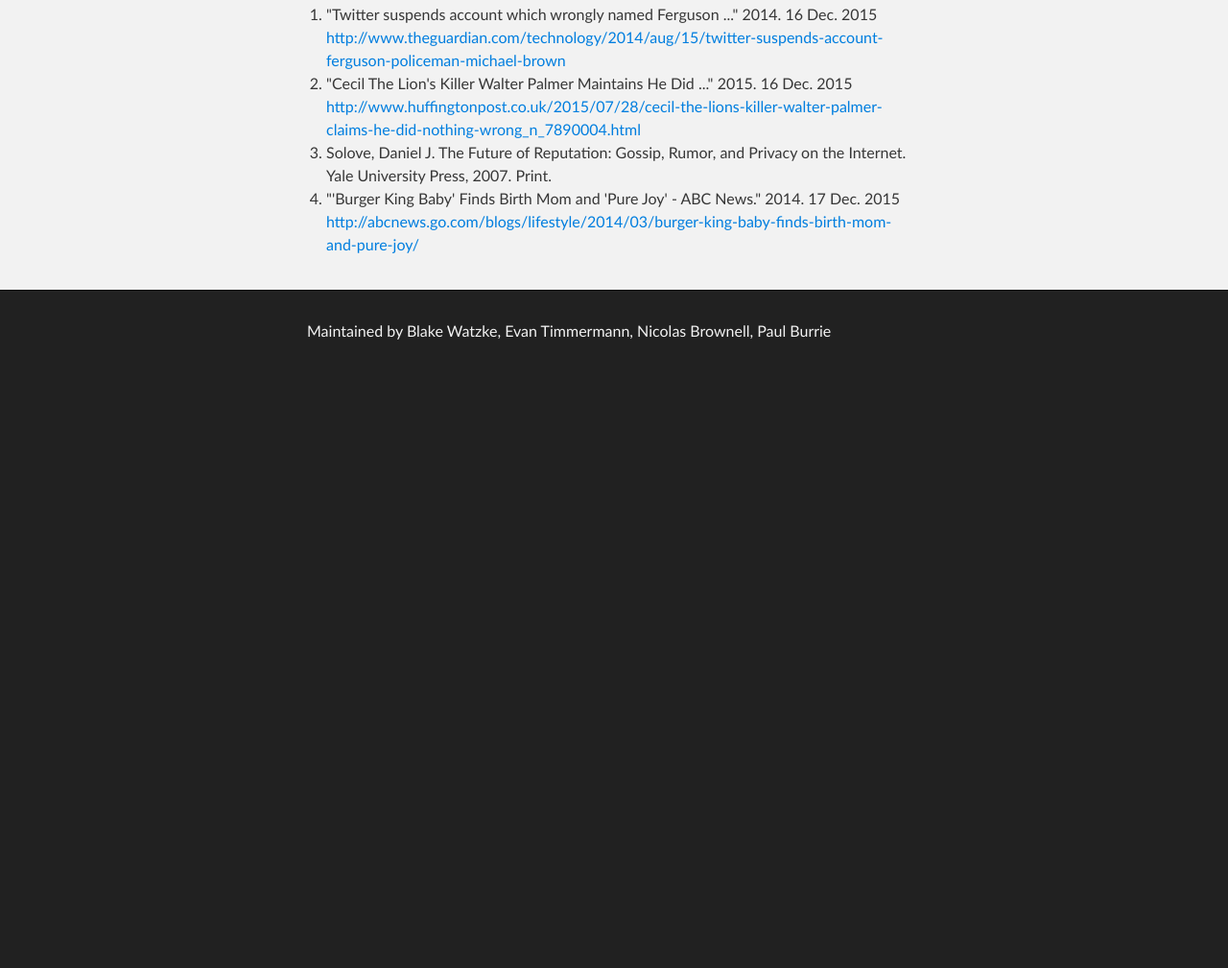
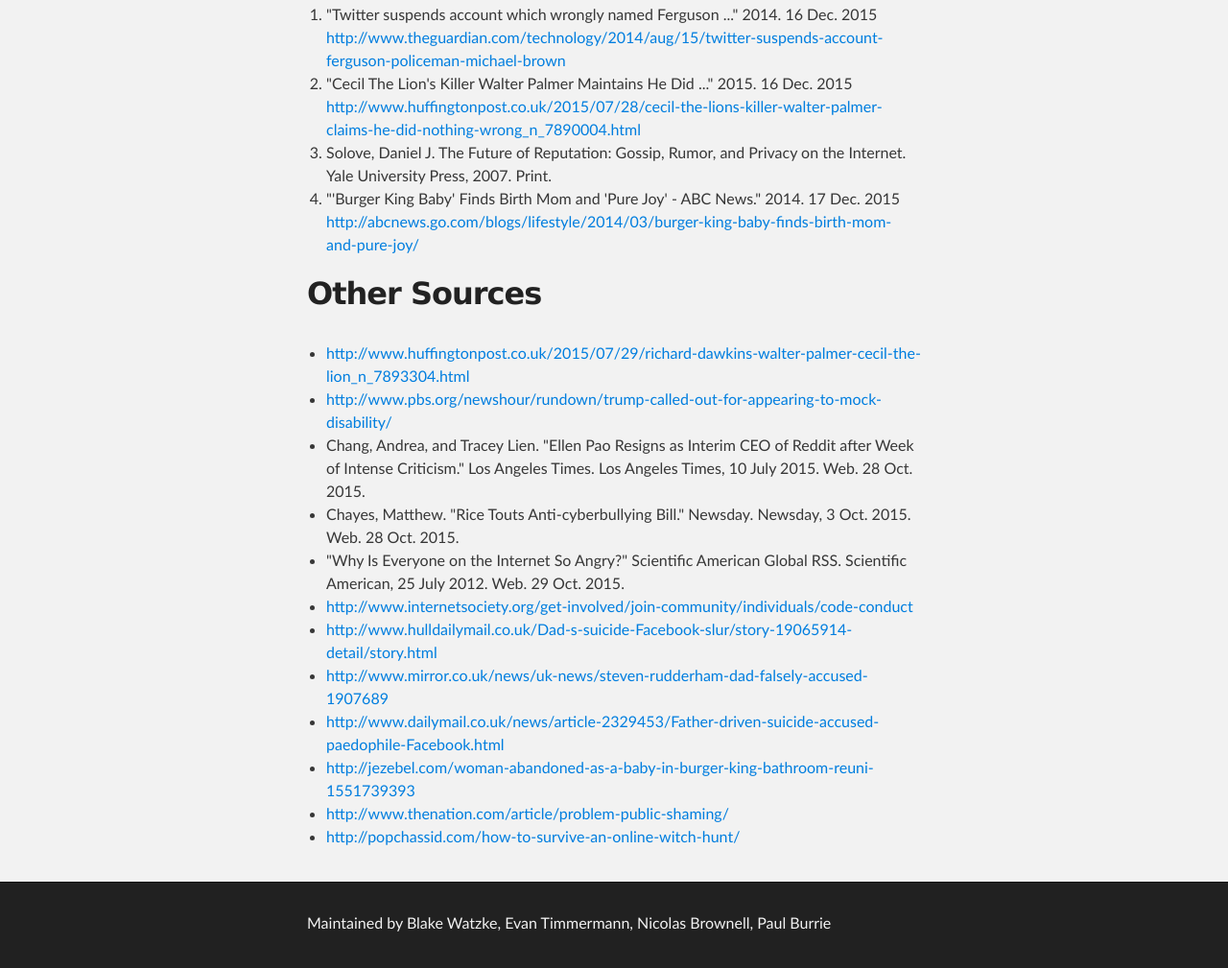
Before and after one commit to burriep/CS395-FinalProject, a plain HTML site: page References/index.html in a window 1280 px wide. Shown: the part 299-1308 px from the top of the page at 96% size. Before the commit the page ends 800 px from the top, so only its background shows below. Drawn offline with Linux system fonts and the light colour scheme.

Commit message:
Added more references

```diff
--- a/References/index.html
+++ b/References/index.html
@@ -36,6 +36,21 @@
         <li id="Ref3">Solove, Daniel J. The Future of Reputation: Gossip, Rumor, and Privacy on the Internet. Yale University Press, 2007. Print.</li>
         <li id="Ref4">"'Burger King Baby' Finds Birth Mom and 'Pure Joy' - ABC News." 2014. 17 Dec. 2015 <a href="http://abcnews.go.com/blogs/lifestyle/2014/03/burger-king-baby-finds-birth-mom-and-pure-joy/" target="_blank">http://abcnews.go.com/blogs/lifestyle/2014/03/burger-king-baby-finds-birth-mom-and-pure-joy/</a></li>
       </ol>
+      <h2>Other Sources</h2>
+      <ul>
+        <li><a href="http://www.huffingtonpost.co.uk/2015/07/29/richard-dawkins-walter-palmer-cecil-the-lion_n_7893304.html" target="_blank">http://www.huffingtonpost.co.uk/2015/07/29/richard-dawkins-walter-palmer-cecil-the-lion_n_7893304.html</a></li>
+        <li><a href="http://www.pbs.org/newshour/rundown/trump-called-out-for-appearing-to-mock-disability/" target="_blank">http://www.pbs.org/newshour/rundown/trump-called-out-for-appearing-to-mock-disability/</a></li>
+        <li>Chang, Andrea, and Tracey Lien. "Ellen Pao Resigns as Interim CEO of Reddit after Week of Intense Criticism." Los Angeles Times. Los Angeles Times, 10 July 2015. Web. 28 Oct. 2015.</li>
+        <li>Chayes, Matthew. "Rice Touts Anti-cyberbullying Bill." Newsday. Newsday, 3 Oct. 2015. Web. 28 Oct. 2015. </li>
+        <li>"Why Is Everyone on the Internet So Angry?" Scientific American Global RSS. Scientific American, 25 July 2012. Web. 29 Oct. 2015.</li>
+        <li><a href="http://www.internetsociety.org/get-involved/join-community/individuals/code-conduct" target="_blank">http://www.internetsociety.org/get-involved/join-community/individuals/code-conduct</a></li>
+        <li><a href="http://www.hulldailymail.co.uk/Dad-s-suicide-Facebook-slur/story-19065914-detail/story.html" target="_blank">http://www.hulldailymail.co.uk/Dad-s-suicide-Facebook-slur/story-19065914-detail/story.html</a></li>
+        <li><a href="http://www.mirror.co.uk/news/uk-news/steven-rudderham-dad-falsely-accused-1907689" target="_blank">http://www.mirror.co.uk/news/uk-news/steven-rudderham-dad-falsely-accused-1907689</a></li>
+        <li><a href="http://www.dailymail.co.uk/news/article-2329453/Father-driven-suicide-accused-paedophile-Facebook.html" target="_blank">http://www.dailymail.co.uk/news/article-2329453/Father-driven-suicide-accused-paedophile-Facebook.html</a></li>
+        <li><a href="http://jezebel.com/woman-abandoned-as-a-baby-in-burger-king-bathroom-reuni-1551739393" target="_blank">http://jezebel.com/woman-abandoned-as-a-baby-in-burger-king-bathroom-reuni-1551739393</a></li>
+        <li><a href="http://www.thenation.com/article/problem-public-shaming/" target="_blank">http://www.thenation.com/article/problem-public-shaming/</a></li>
+        <li><a href="http://popchassid.com/how-to-survive-an-online-witch-hunt/" target="_blank">http://popchassid.com/how-to-survive-an-online-witch-hunt/</a></li>
+      </ul>
     </section>
   </div>
   <!-- FOOTER  -->
```
Also changed, not shown: EthicsMotivation/index.html (+1 -1 lines), HowDifferent/index.html (+1 -1 lines).
